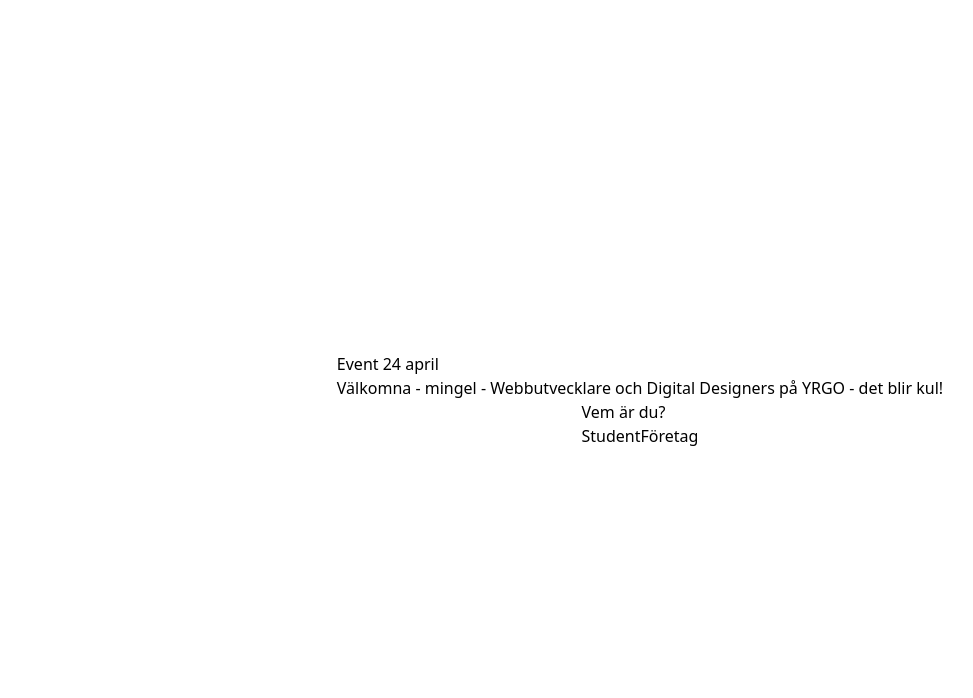
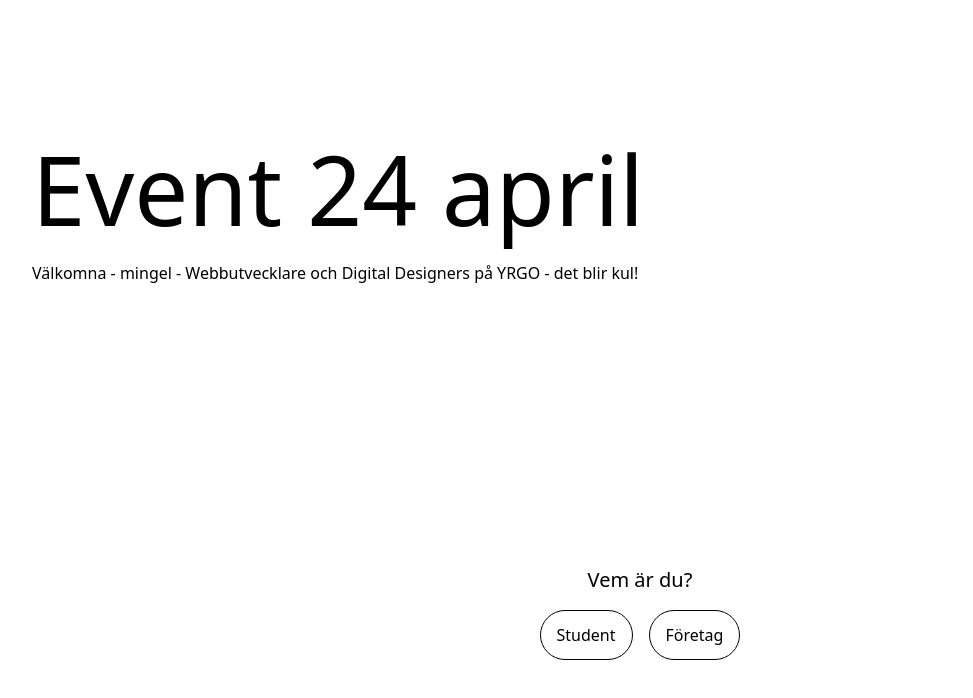
Before and after one commit to vojtechlevi/wu-dd-event, a React (Vite) app: page / in a window 1280 px wide. Shown: the top 698 px of the page, without its empty margins (0-973 px from the left). Built offline with nearby package versions, Linux system fonts and the light colour scheme; the HTML template or start-up script is replaced by a standard one.

Commit message:
landing page + added route for 404

```diff
--- a/package.json
+++ b/package.json
@@ -11,6 +11,7 @@
   },
   "dependencies": {
     "@supabase/supabase-js": "^2.39.8",
+    "lucide-react": "^0.359.0",
     "react": "^18.2.0",
     "react-dom": "^18.2.0",
     "react-router-dom": "^6.22.3"
--- a/src/App.jsx
+++ b/src/App.jsx
@@ -4,6 +4,7 @@
 import Company from "./pages/Company";
 import Login from "./pages/Login";
 import Signup from "./pages/Signup";
+import PageNotFound from "./pages/PageNotFound";
 
 function App() {
   return (
@@ -14,6 +15,7 @@
         <Route path="/company" element={<Company />} />
         <Route path="/login" element={<Login />} />
         <Route path="/signup" element={<Signup />} />
+        <Route path="*" element={<PageNotFound />} />
       </Routes>
     </>
   );
--- a/src/pages/Home.jsx
+++ b/src/pages/Home.jsx
@@ -1,21 +1,30 @@
 import React from "react";
+import { Link } from "react-router-dom";
 
 const Home = () => {
   return (
     <>
-      <main className="w-full h-screen flex flex-col justify-center items-center">
-        <div className="">
-          <h1>Event 24 april</h1>
-          <p>
-            Välkomna <span>-</span> mingel <span>-</span> Webbutvecklare och
-            Digital Designers på YRGO <span>-</span> det blir kul!
+      <main className="w-full h-screen flex flex-col justify-around items-center">
+        <div className="w-full px-8 flex flex-col gap-6">
+          <h1 className="text-8xl">Event 24 april</h1>
+          <p className="text-base">
+            Välkomna - mingel - Webbutvecklare och Digital Designers på YRGO -
+            det blir kul!
           </p>
         </div>
-        <div>
-          <p className="">Vem är du?</p>
-          <div>
-            <button>Student</button>
-            <button>Företag</button>
+        <div className="flex flex-col gap-4 justify-center items-center">
+          <p className="text-xl">Vem är du?</p>
+          <div className="flex gap-4">
+            <Link to="/student">
+              <button className="border border-black rounded-[32px] px-4 py-3">
+                Student
+              </button>
+            </Link>
+            <Link to="/company">
+              <button className="border border-black rounded-[32px] px-4 py-3">
+                Företag
+              </button>
+            </Link>
           </div>
         </div>
       </main>
--- /dev/null
+++ b/src/pages/PageNotFound.jsx
@@ -0,0 +1,7 @@
+import React from "react";
+
+const PageNotFound = () => {
+  return <div>404</div>;
+};
+
+export default PageNotFound;
```
Also changed, not shown: 1 other file (tests, documents, lock files or other folders).
